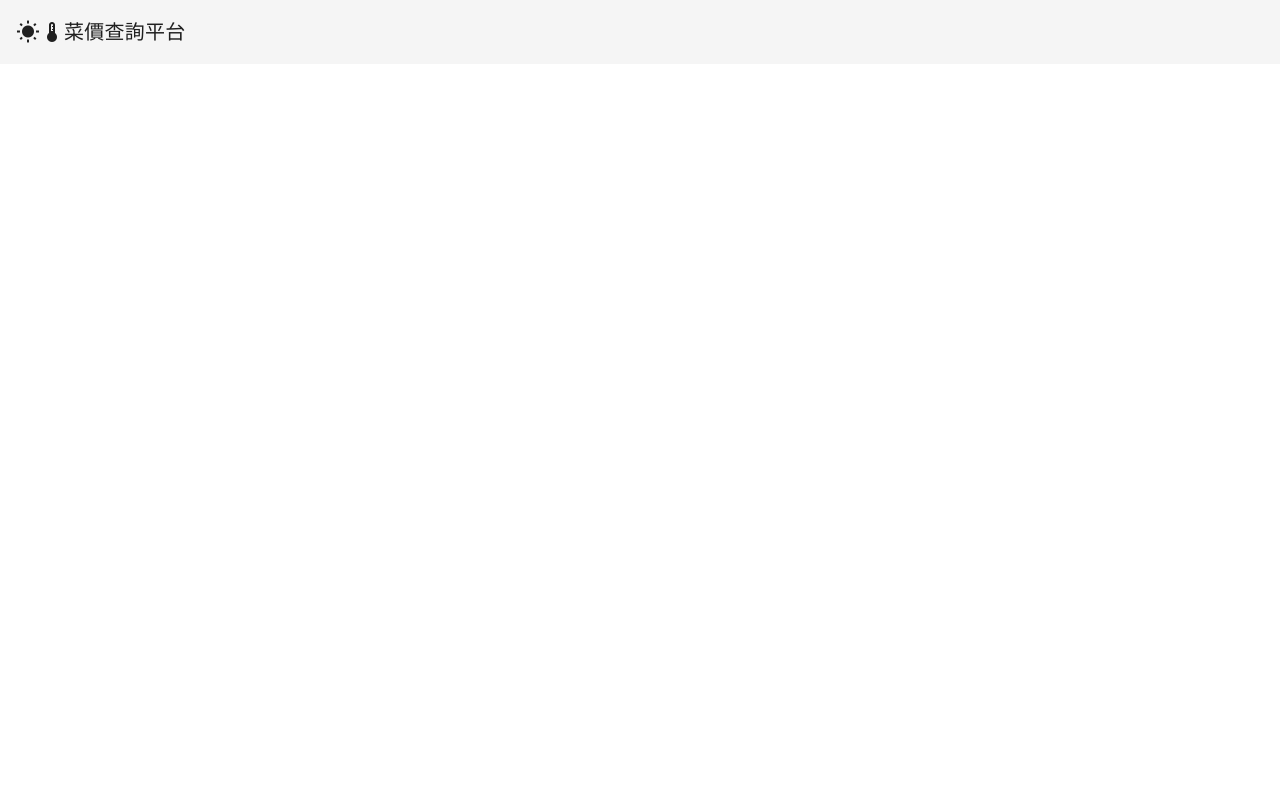
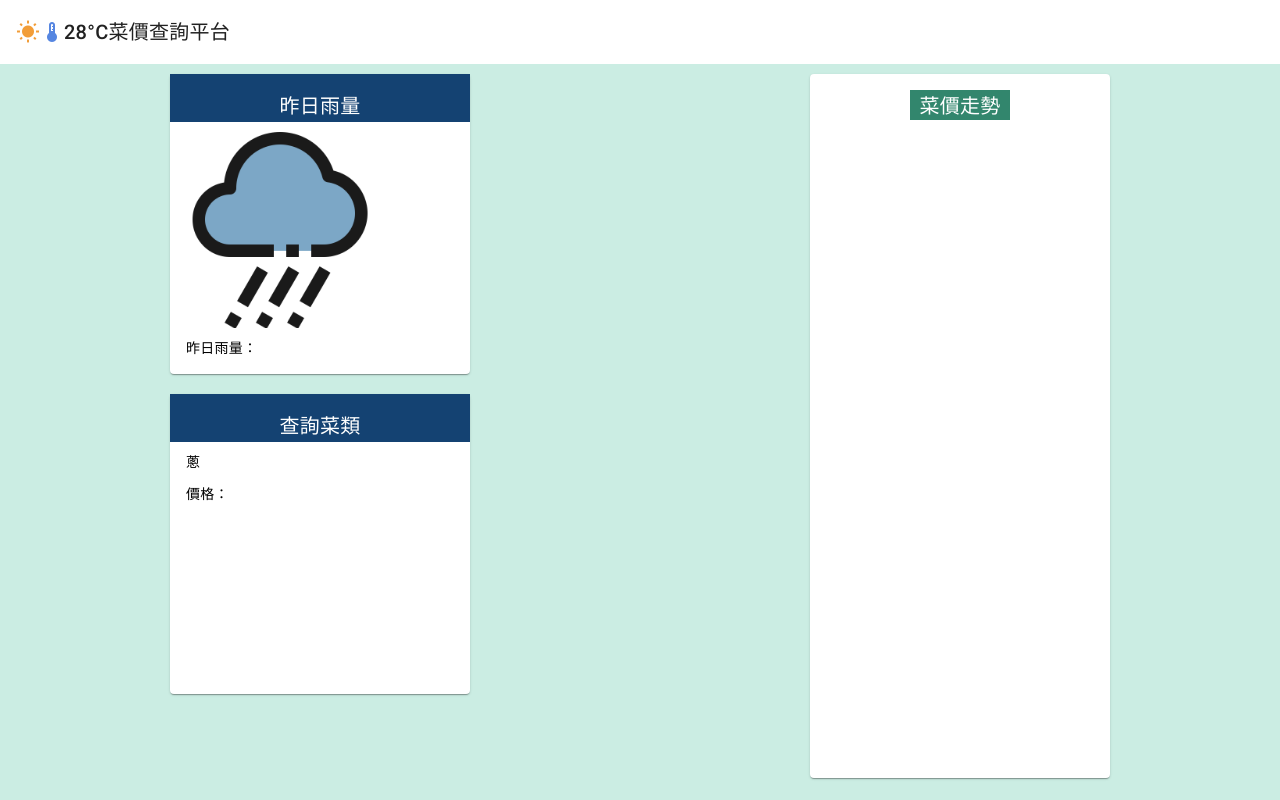
Before and after one commit to cyrtz/vegetable, an Angular app: page / in a window 1280 px wide. Built offline with nearby package versions, Linux system fonts and the light colour scheme.

Commit message:
畫面樣式初版

```diff
--- a/package.json
+++ b/package.json
@@ -15,6 +15,7 @@
     "@angular/common": "^16.2.0",
     "@angular/compiler": "^16.2.0",
     "@angular/core": "^16.2.0",
+    "@angular/flex-layout": "^15.0.0-beta.42",
     "@angular/forms": "^16.2.0",
     "@angular/material": "^16.2.12",
     "@angular/platform-browser": "^16.2.0",
--- a/src/app/app.component.html
+++ b/src/app/app.component.html
@@ -1,6 +1,53 @@
-<mat-toolbar>
-  <!-- <button mat-icon-button class="sun"> -->
-    <mat-icon>wb_sunny</mat-icon>
-    <mat-icon>thermostat</mat-icon>
-  <h2>菜價查詢平台</h2>
-</mat-toolbar>
+<div fxFill style="background-color: #cbede3;">
+  <div fxLayout="column" fxLayoutAlign="start">
+    <mat-toolbar class="header">
+      <div fxLayout="row" class="icon-div">
+        <mat-icon style="color: #f29d38;">wb_sunny</mat-icon>
+        <mat-icon style="color: #5686e1;">thermostat</mat-icon>
+        <h2>28°C</h2>
+      </div>
+      <div class="h2-div" style="position: relative; display: flex; justify-items: center;">
+      <h2>菜價查詢平台</h2>
+    </div>
+    </mat-toolbar>
+  </div>
+  <div class="content" fxLayout="row" fxLayoutAlign="space-around start">
+
+    <div fxLayout="column" fxFlex="50" fxLayoutAlign="space-around center">
+      <mat-card class="rain-card">
+        <mat-card-header class="rain-header">
+          <div>
+            <mat-card-title>昨日雨量</mat-card-title>
+          </div>
+        </mat-card-header>
+        <div class="rain-img"></div>
+        <mat-card-content>
+          <p>昨日雨量：</p>
+        </mat-card-content>
+      </mat-card>
+      <mat-card class="rain-card">
+        <mat-card-header class="veg-header">
+          <div>
+            <mat-card-title>查詢菜類</mat-card-title>
+          </div>
+        </mat-card-header>
+        <mat-card-content class="veg-content">
+          <p>蔥</p>
+          <p>價格：</p>
+        </mat-card-content>
+      </mat-card>
+
+    </div>
+    <div fxLayout="column" fxFlex="50" fxLayoutAlign="space-around center">
+      <mat-card class="price-card">
+        <mat-card-header class="price-header">
+          <div style="background-color: #32866d; height: 30px; width: 100px;">
+            <mat-card-title style="color: white;">菜價走勢</mat-card-title>
+          </div>
+        </mat-card-header>
+        <mat-card-content>
+        </mat-card-content>
+      </mat-card>
+    </div>
+  </div>
+</div>
--- a/src/app/app.component.scss
+++ b/src/app/app.component.scss
@@ -0,0 +1,62 @@
+.header{
+    background-color: white;
+    display: flex;
+    align-content: center;
+}
+.icon-div{
+    display: flex;
+    align-items: center;
+    justify-self: start;
+}
+
+.h2-div{
+    position: relative;
+    justify-content: center;
+
+}
+
+.rain-img{
+    background: url("/assets/7795606_weather_rain_cloud_icon.png");
+    width: 200px;
+    height: 200px;
+    background-size: 100%;
+    margin: 10px;
+}
+.rain-card{
+    margin: 10px;
+    height: 300px;
+    width: 300px;
+}
+
+// .rain-card > .mat-card-header{
+//     display: flex;
+//     justify-content: center;
+// }
+
+.veg-card{
+    height: 300px;
+    width: 300px;
+}
+
+.veg-content{
+    margin-top: 10px;
+}
+
+.veg-header, .rain-header{
+    display: flex;
+    justify-content: center;
+    background-color: #144272;
+    color: white;
+}
+
+.price-header{
+    display: flex;
+    justify-content: center;
+    text-align: center;
+}
+
+.price-card{
+    margin: 10px;
+    height: 88vh;
+    width: 300px;
+}
```
Also changed, not shown: src/app/app.module.ts (+6 -1 lines), src/assets/7795606_weather_rain_cloud_icon.png (added), 1 other file (tests, documents, lock files or other folders).
